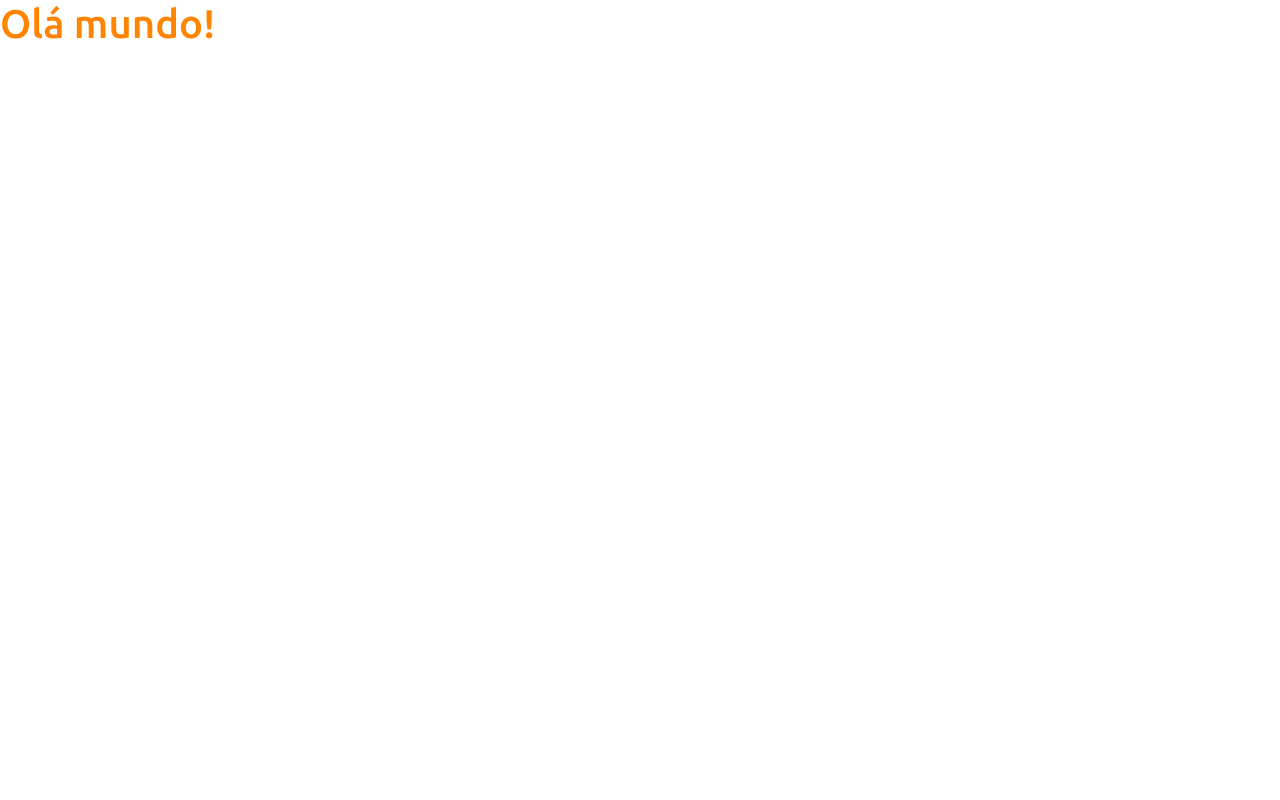
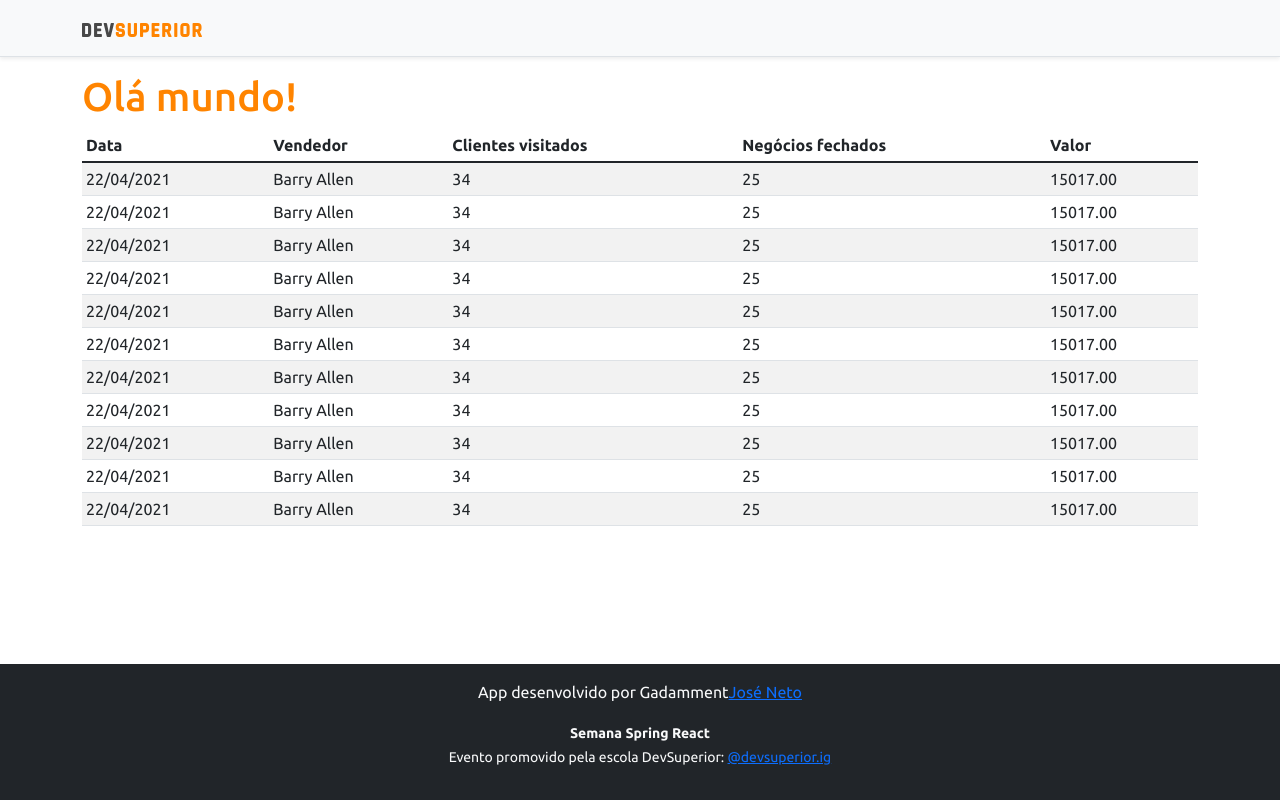
Before and after one commit to Gadamment/projeto-sds3, a React (Create React App) app in the folder frontend/: page / in a window 1280 px wide. Built offline with nearby package versions, Linux system fonts and the light colour scheme.

Commit message:
Basic static components

```diff
--- a/frontend/src/App.tsx
+++ b/frontend/src/App.tsx
@@ -1,10 +1,18 @@
+import DataTable from "components/DataTable";
+import Footer from "components/footer";
+import NavBar from "components/NavBar";
 
 
 function App() {
   return (
-    <div>
+    <>
+    <NavBar />
+    <div className="container">
       <h1 className="text-primary">Olá mundo!</h1>
+      <DataTable/>
     </div>
+    <Footer/>
+    </>
   );
 }
 
--- /dev/null
+++ b/frontend/src/components/DataTable/index.tsx
@@ -0,0 +1,99 @@
+function DataTable() {
+    return (
+        <div className="table-responsive">
+    <table className="table table-striped table-sm">
+        <thead>
+            <tr>
+                <th>Data</th>
+                <th>Vendedor</th>
+                <th>Clientes visitados</th>
+                <th>Negócios fechados</th>
+                <th>Valor</th>
+            </tr>
+        </thead>
+        <tbody>
+            <tr>
+                <td>22/04/2021</td>
+                <td>Barry Allen</td>
+                <td>34</td>
+                <td>25</td>
+                <td>15017.00</td>
+            </tr>
+            <tr>
+                <td>22/04/2021</td>
+                <td>Barry Allen</td>
+                <td>34</td>
+                <td>25</td>
+                <td>15017.00</td>
+            </tr>
+            <tr>
+                <td>22/04/2021</td>
+                <td>Barry Allen</td>
+                <td>34</td>
+                <td>25</td>
+                <td>15017.00</td>
+            </tr>
+            <tr>
+                <td>22/04/2021</td>
+                <td>Barry Allen</td>
+                <td>34</td>
+                <td>25</td>
+                <td>15017.00</td>
+            </tr>
+            <tr>
+                <td>22/04/2021</td>
+                <td>Barry Allen</td>
+                <td>34</td>
+                <td>25</td>
+                <td>15017.00</td>
+            </tr>
+            <tr>
+                <td>22/04/2021</td>
+                <td>Barry Allen</td>
+                <td>34</td>
+                <td>25</td>
+                <td>15017.00</td>
+            </tr>
+            <tr>
+                <td>22/04/2021</td>
+                <td>Barry Allen</td>
+                <td>34</td>
+                <td>25</td>
+                <td>15017.00</td>
+            </tr>
+            <tr>
+                <td>22/04/2021</td>
+                <td>Barry Allen</td>
+                <td>34</td>
+                <td>25</td>
+                <td>15017.00</td>
+            </tr>
+            <tr>
+                <td>22/04/2021</td>
+                <td>Barry Allen</td>
+                <td>34</td>
+                <td>25</td>
+                <td>15017.00</td>
+            </tr>
+            <tr>
+                <td>22/04/2021</td>
+                <td>Barry Allen</td>
+                <td>34</td>
+                <td>25</td>
+                <td>15017.00</td>
+            </tr>
+            <tr>
+                <td>22/04/2021</td>
+                <td>Barry Allen</td>
+                <td>34</td>
+                <td>25</td>
+                <td>15017.00</td>
+            </tr>
+
+        </tbody>
+    </table>
+</div>
+    );
+  }
+
+  export default DataTable;
--- /dev/null
+++ b/frontend/src/components/NavBar/index.tsx
@@ -0,0 +1,15 @@
+import ImgDsDark from 'assets/img/ds-dark.svg';
+
+function NavBar() {
+    return (
+        <div className="d-flex flex-column flex-md-row align-items-center p-3 px-md-4 mb-3 bg-light border-bottom shadow-sm">
+        <div className="container">
+          <nav className="my-2 my-md-0 mr-md-3">
+            <img src={ImgDsDark} alt="DevSuperior" width="120" />
+          </nav>
+        </div>
+      </div>
+    );
+  }
+
+  export default NavBar;
--- /dev/null
+++ b/frontend/src/components/footer/index.tsx
@@ -0,0 +1,14 @@
+function Footer() {
+    return (
+
+        <footer className="footer mt-auto py-3 bg-dark">
+  <div className="container">
+    <p className="text-light">App desenvolvido por Gadamment<a href="https://github.com/Gadamment" target="_blank" rel="noreferrer">José Neto</a></p>
+    <p className="text-light"><small><strong>Semana Spring React</strong><br/>
+      Evento promovido pela escola DevSuperior: <a href="https://instagram.com/devsuperior.ig" target="_blank" rel="noreferrer">@devsuperior.ig</a></small></p>
+  </div>
+</footer>
+    );
+  }
+
+  export default Footer;
```
Also changed, not shown: frontend/src/assets/img/ds-dark.svg (added).
